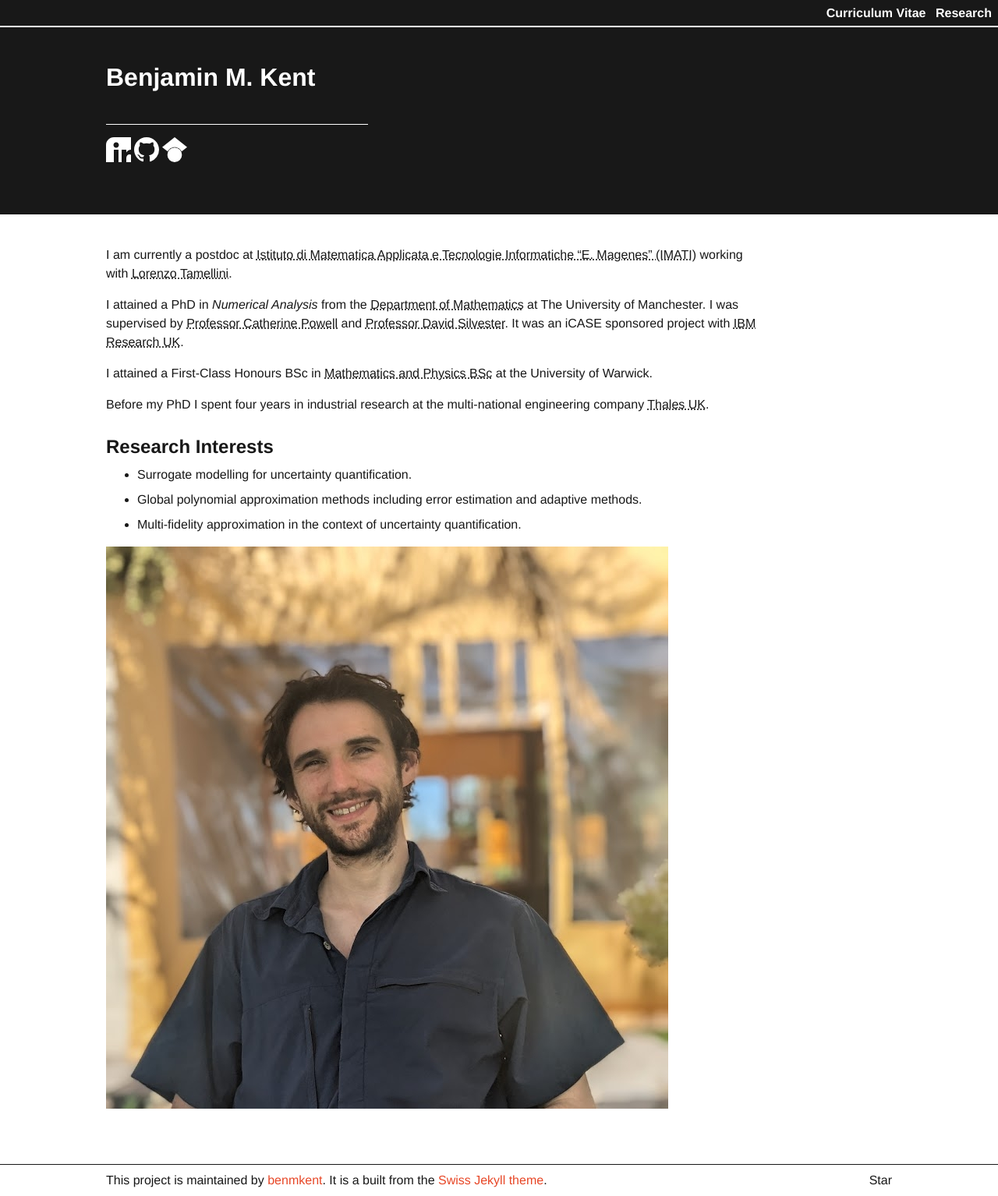
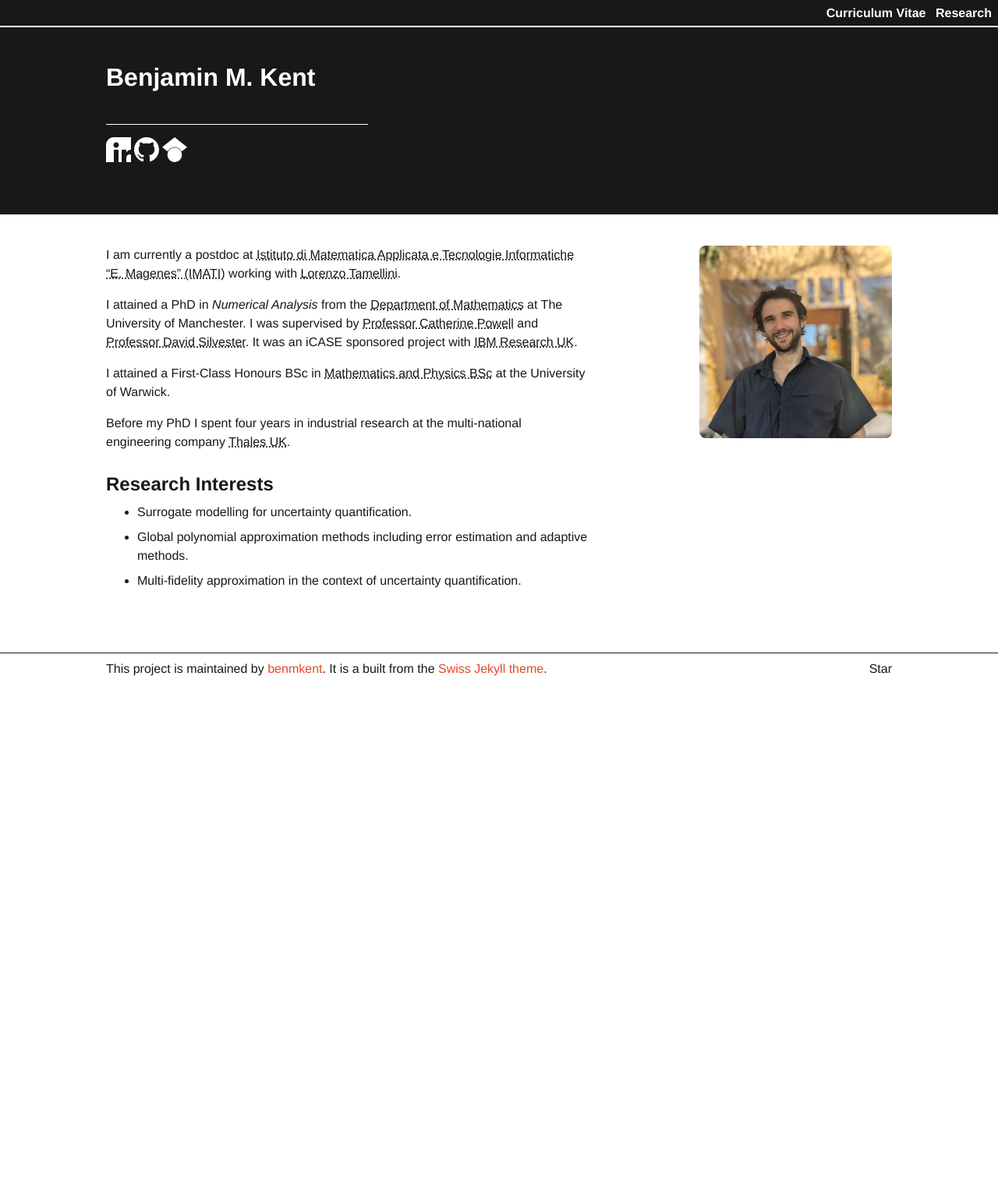
Before and after one commit to benmkent/benmkent.github.io, a Jekyll site: the page built from index.md, in a window 1280 px wide. Shown: the whole page at 78% size. Built offline with Jekyll 4.4.1, drawn with Linux system fonts in a browser that asks for light colours; after the commit the page ends 900 px from its top, so only the background shows below that.

Commit message:
Update _components.scss

```diff
--- a/_sass/_components.scss
+++ b/_sass/_components.scss
@@ -137,3 +137,33 @@ code {
   }
 
 }
+
+.content-with-image {
+  display: flex;
+  justify-content: space-between;
+  align-items: flex-start;
+}
+
+.content-with-image .prose {
+  flex: 3; /* Adjust this for the content width */
+  margin-right: 20px; /* Add spacing between content and image */
+}
+
+.content-with-image .image-right {
+  flex: 1; /* Adjust this for the image width */
+}
+
+.content-with-image .image-right img {
+  max-width: 100%; /* Ensure the image is responsive */
+  height: auto;
+  border-radius: 8px; /* Optional: Add rounded corners */
+}
+
+@media (max-width: 768px) {
+  .content-with-image {
+    flex-direction: column;
+  }
+  .content-with-image .prose {
+    margin-right: 0;
+  }
+}
```
